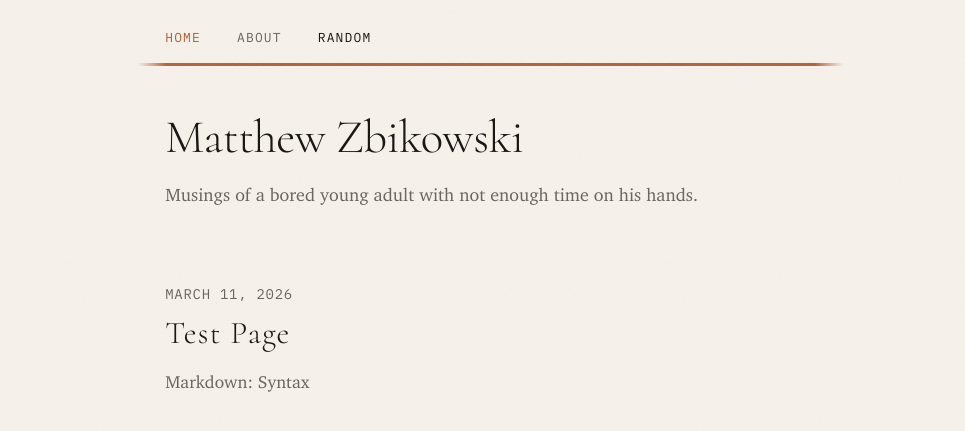
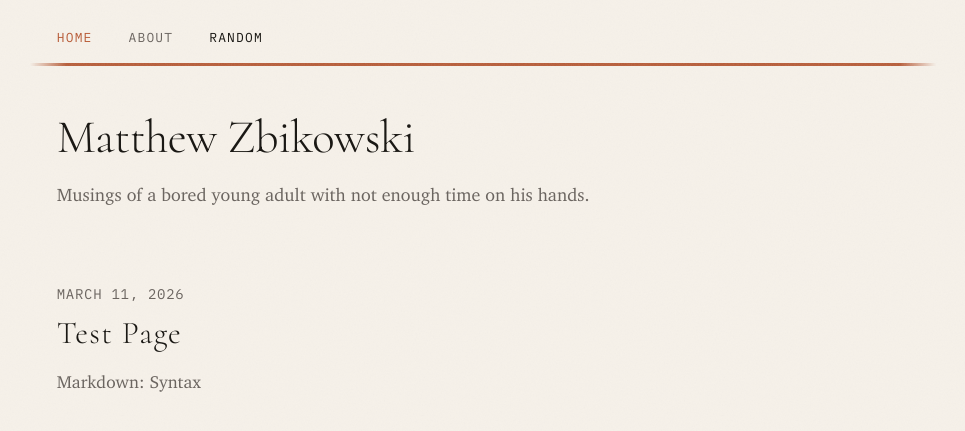
Before and after one commit to matt-zb/matt-zb.github.io, a Jekyll site: the page built from index.html, in a window 1280 px wide. Shown: the top 431 px of the page, without its empty margins (142-1107 px from the left). Built offline with Jekyll 4.4.1, drawn with Linux system fonts in a browser that asks for light colours; some web fonts are replaced.

Commit message:
Centre text+sidenote block and widen navbar to match on all pages
Replaces the post-only .content:has(article.post) margin override with a
plain .content rule inside @media (min-width: 801px). The margin-right is
computed to centre the combined 65ch text + 1.5rem gap + 175px sidenote
block in the viewport (was 55px, now 87.5px + 0.75rem).

Also overrides .site-header in the same breakpoint to set max-width equal
to the full text+sidenote width and the matching margin-right, so the
decorative nav border spans from the text left edge to the sidenote right
edge. Applies to all pages (index, about, posts).

https://claude.ai/code/session_01Y8oBhTrrz7moiffHKLk8jr

```diff
--- a/assets/css/style.css
+++ b/assets/css/style.css
@@ -609,10 +609,18 @@ a.hl[data-pressure="3"] {
 
 /* ── Wide screens: float notes into right margin ── */
 @media (min-width: 801px) {
-  /* Shift post content slightly left so notes have room at ~960px */
-  .content:has(article.post) {
+  /* Centre the combined text+sidenote block on all pages.
+     Combined half-width = 32.5ch + 0.75rem + 87.5px (text + gap/2 + sidenote/2). */
+  .content {
     margin-left: auto;
-    margin-right: calc(50vw - 32.5ch + 55px);
+    margin-right: calc(50vw - 32.5ch + 87.5px + 0.75rem);
+  }
+
+  /* Header spans the full text+sidenote width so the nav border aligns */
+  .site-header {
+    max-width: calc(65ch + 1.5rem + 175px);
+    margin-left: auto;
+    margin-right: calc(50vw - 32.5ch - 87.5px - 0.75rem);
   }
 
   .sidenote,
```
